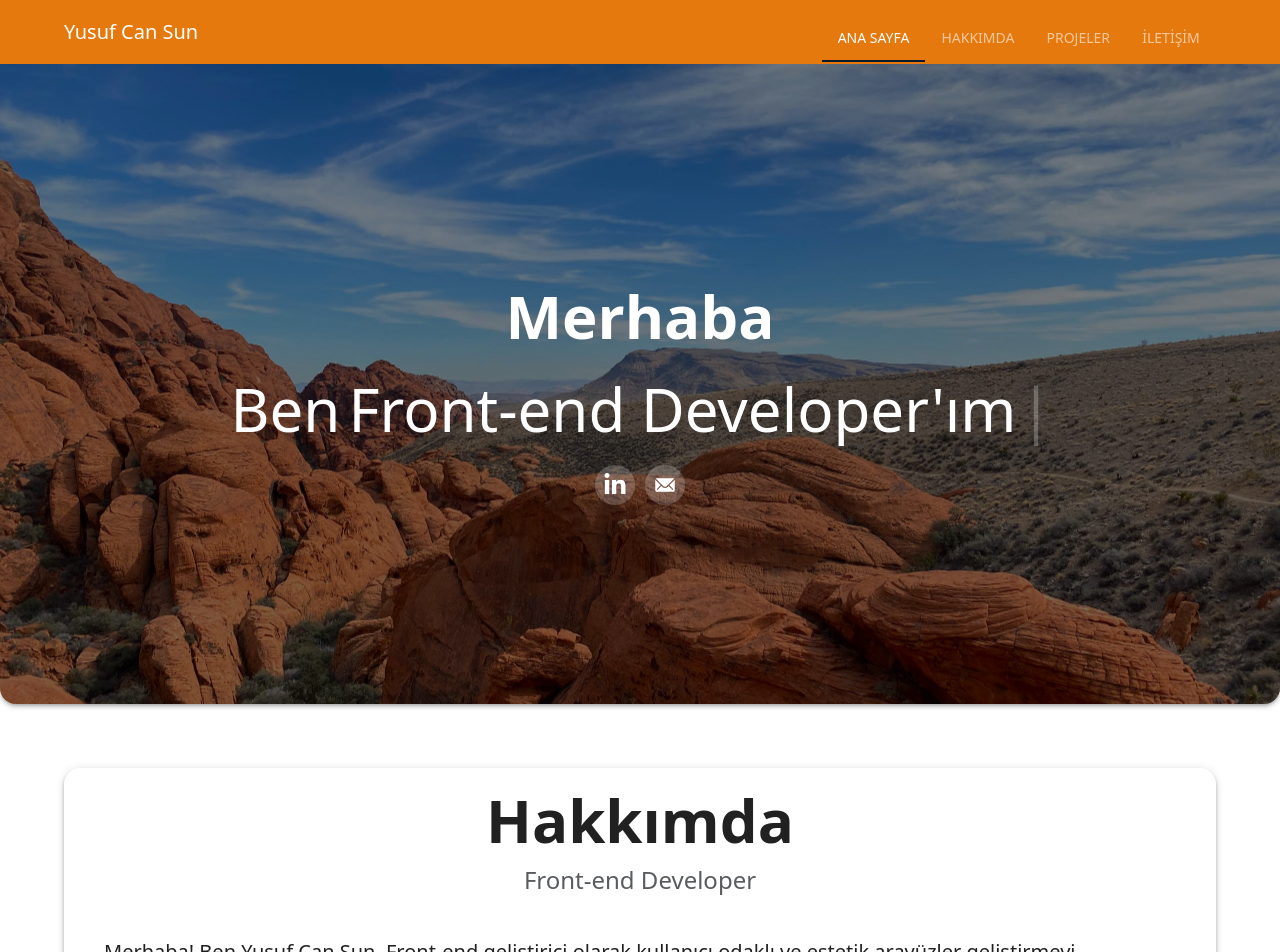
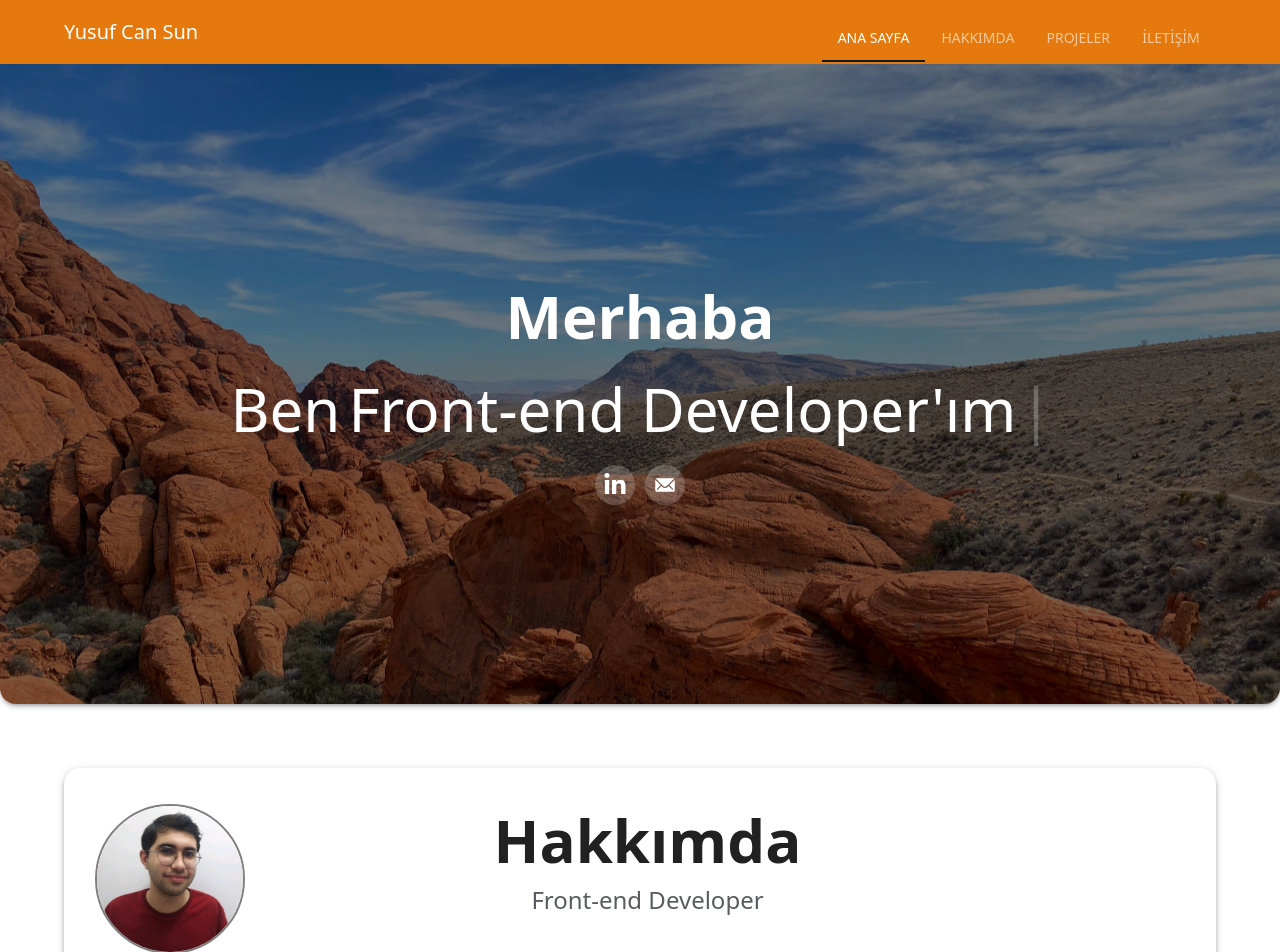
Before and after one commit to Nacnus/portfolyo, a React (Vite) app: page / in a window 1280 px wide. Shown: the top 952 px of the page. Built offline with nearby package versions, Linux system fonts and the light colour scheme; no server answers.

Commit message:
added my photo

```diff
--- a/src/components/AboutMe.jsx
+++ b/src/components/AboutMe.jsx
@@ -2,29 +2,62 @@ import React from 'react';
 import {Button, Card, CardActions, CardContent, Typography} from "@mui/material";
 import { IoMdDownload } from "react-icons/io";
 import cvFile from "../Cv/Cv.pdf"
+import photo from "../images/photo.jpeg"
 
 function AboutMe() {
     return (
         <Card id='aboutMe' elevation={4} className={'rounded-4'}>
             <CardContent>
+                <div style={{
+                    display: "flex",
+                    flexDirection: 'row',
+                    alignItems: 'flex-start',
+                    justifyContent: 'space-between',
+                    marginBottom: '20px',
+                    marginTop:'20px'
+                }}>
+                    <div>
+                        <img
+                            src={photo}
+                            alt="Yusuf Can Sun"
+                            style={{
+                                width: '150px',
+                                height: '150px',
+                                borderRadius: '50%',
+                                objectFit: 'cover',
+                                justifyContent: 'start',
+                                alignSelf: 'flex-start',
+                                marginLeft: '15px',
+                                border: '2px solid rgba(0,0,0,0.5)'  // Add this line for a thin black border
+                            }}
+                        />
+                    </div>
+                    <div style={{
+                        display: 'flex',
+                        flexDirection: 'column',
+                        alignItems: 'center',
+                        flex: 1,
+                        marginRight: '150px'
+                    }}>
                         <Typography
                             variant="h2"
-                    className='d-flex justify-content-center'
-                    fontWeight='bold'
+                            fontWeight="bold"
                             component="div"
+                            style={{textAlign: 'center'}}
                         >
                             Hakkımda
                         </Typography>
 
                         <Typography
                             variant="h5"
-                    className='d-flex justify-content-center'
-                    fontWeight='lighter'
+                            fontWeight="lighter"
                             component="caption"
+                            style={{textAlign: 'center'}}
                         >
                             Front-end Developer
                         </Typography>
-
+                    </div>
+                </div>
                 <Typography
                     className='d-flex justify-content-start mt-2 mb-2 p-4'
                     variant='h6'
@@ -54,7 +87,7 @@ function AboutMe() {
                     className={'rounded-4'}
                     color='secondary'
                     size='large'
-                    startIcon={<IoMdDownload />}
+                    startIcon={<IoMdDownload/>}
                 >
                     Cv İndirmek İçin Tıklayın
                 </Button>
```
Also changed, not shown: src/images/photo.jpeg (added). Lines whose indentation alone changed are shown as unchanged.
